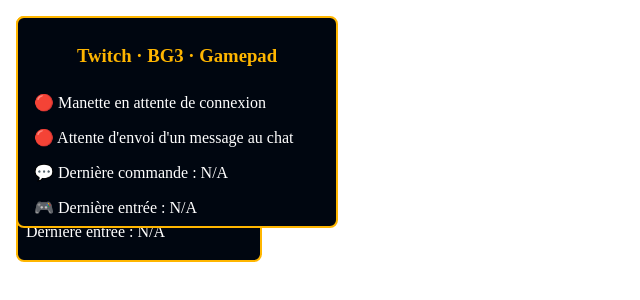
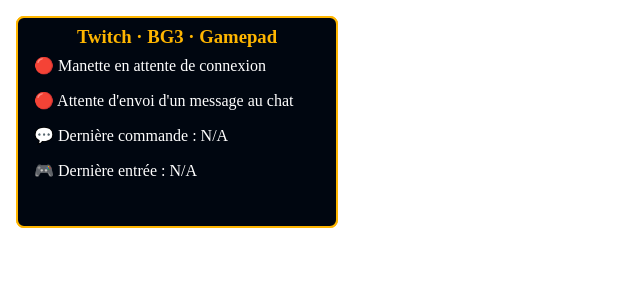
Before and after one commit to poirierlouis/twitch-bg3-gamepad, a website with bundled scripts: page plugin.html in a window 1280 px wide. Shown: the whole page, without its empty margins (0-640 px from the left). Built offline with nearby package versions, Linux system fonts and the light colour scheme.

Commit message:
test: improve UI of plugin container.

```diff
--- a/plugin.html
+++ b/plugin.html
@@ -9,9 +9,10 @@
             position: absolute;
             display: flex;
             flex-flow: column;
-            width: 242px;
-            height: 242px;
+            width: 302px;
+            height: 192px;
             margin: 8px;
+            padding: 8px;
 
             color: white;
 
@@ -21,6 +22,8 @@
         }
 
         h3 {
+            margin: 0;
+
             color: #ffb600;
             text-align: center;
         }
```
